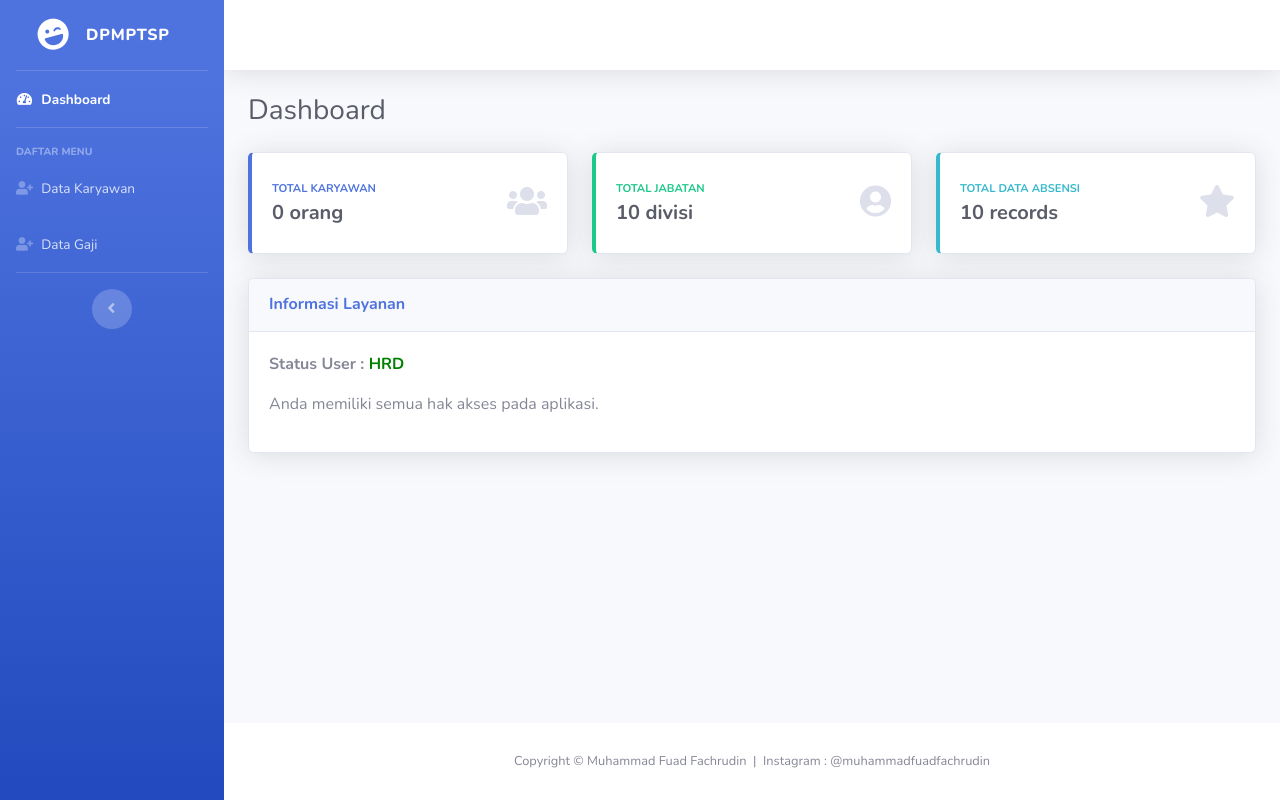
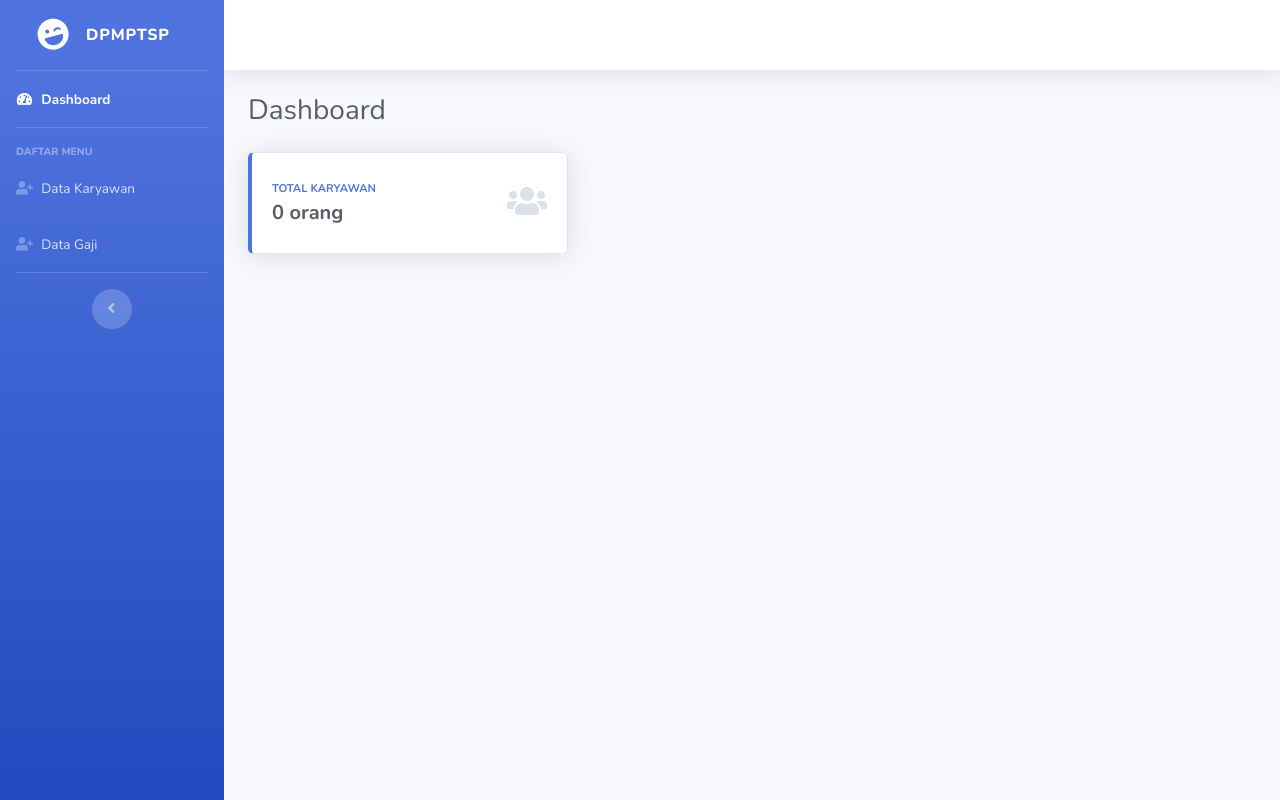
Before and after one commit to DPMPTSP-Prov-Sumut/salary-count-website, a PHP site: page / in a window 1280 px wide. Run offline with PHP 8.4, Linux system fonts and the light colour scheme; data that the repository does not hold is empty.

Commit message:
completed the website

```diff
--- a/controller/admin/gaji.php
+++ b/controller/admin/gaji.php
@@ -145,7 +145,6 @@ if ($_SERVER['REQUEST_METHOD'] == 'POST') {
 
             if (mysqli_stmt_execute($stmtIn)) {
                 echo "<script>
-                        alert('Data gaji berhasil ditambahkan!');
                         window.location.href='../../view/admin/gaji.php';
                       </script>";
             } else {
--- a/index.php
+++ b/index.php
@@ -65,90 +65,9 @@
               </div>
             </div>
 
-            <!-- Earnings (Monthly) Card Example -->
-            <div class="col-md-4 mb-4">
-              <div class="card border-left-success shadow h-100 py-2">
-                <div class="card-body">
-                  <div class="row no-gutters align-items-center">
-                    <div class="col mr-2">
-                      <div class="text-xs font-weight-bold text-success text-uppercase mb-1">TOTAL JABATAN</div>
-                      <div class="h5 mb-0 font-weight-bold text-gray-800">10 divisi</div>
-                    </div>
-                    <div class="col-auto">
-                      <i class="fas fa-user-circle fa-2x text-gray-300"></i>
-                    </div>
-                  </div>
-                </div>
-              </div>
-            </div>
-
-            <!-- Earnings (Monthly) Card Example -->
-            <div class="col-md-4 mb-4">
-              <div class="card border-left-info shadow h-100 py-2">
-                <div class="card-body">
-                  <div class="row no-gutters align-items-center">
-                    <div class="col mr-2">
-                      <div class="text-xs font-weight-bold text-info text-uppercase mb-1">TOTAL DATA ABSENSI</div>
-                      <div class="row no-gutters align-items-center">
-                        <div class="col-auto">
-                          <div class="h5 mb-0 mr-3 font-weight-bold text-gray-800">10 records</div>
-                        </div>
-                        <div class="col">
-
-                        </div>
-                      </div>
-                    </div>
-                    <div class="col-auto">
-                      <i class="fas fa-star fa-2x text-gray-300"></i>
-                    </div>
-                  </div>
-                </div>
-              </div>
-            </div>
-
           </div>
 
-          <div class="row">
-
             <!-- Content Column -->
-
-
-            <div class="col-md-12 mb-4">
-
-              <!-- Illustrations -->
-              <div class="card shadow mb-4">
-                <div class="card-header py-3">
-                  <h6 class="m-0 font-weight-bold text-primary">Informasi Layanan</h6>
-                </div>
-
-                <div class="card-body">
-
-                  <p><b>Status User : <span style="color:green">HRD</span></b></p>
-                  <p>Anda memiliki semua hak akses pada aplikasi.</p>
-                </div>
-
-              </div>
-
-              <!-- Approach -->
-
-
-            </div>
-          </div>
-
-        </div>
-        <!-- /.container-fluid -->
-
-      </div>
-      <!-- End of Main Content -->
-
-      <!-- Footer -->
-      <footer class="sticky-footer bg-white">
-        <div class="container my-auto">
-          <div class="copyright text-center my-auto">
-            <span>Copyright &copy; <a href="https://www.linkedin.com/in/muhammad-fuad-fachrudin/" style="text-decoration: none;color:#858796" target="_blank">Muhammad Fuad Fachrudin</a>&nbsp; | &nbsp;Instagram : <a href="https://www.instagram.com/muhammadfuadfachrudin/" style="text-decoration: none;color:#858796" target="_blank">@muhammadfuadfachrudin</a></span>
-          </div>
-        </div>
-      </footer>
       <!-- End of Footer -->
 
     </div>
```
